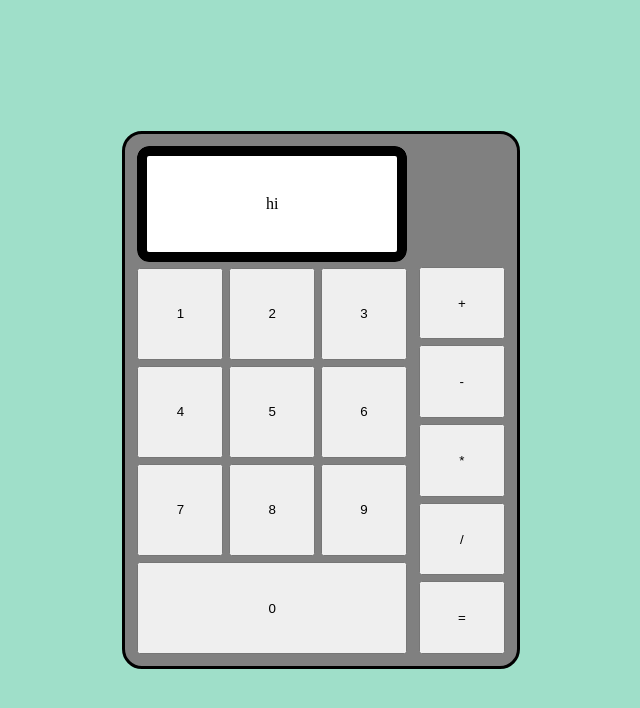
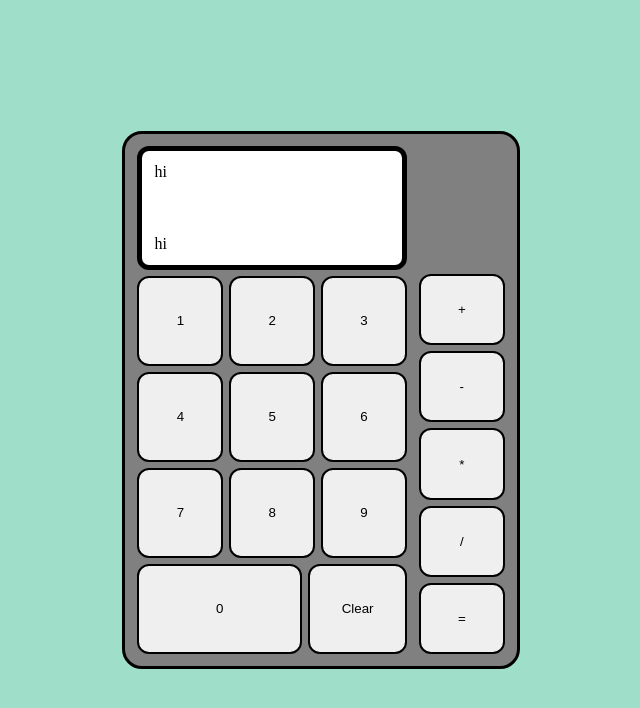
Before and after one commit to tony2-5/Calculator, a plain HTML site: page index.html in a window 1280 px wide. Shown: the whole page, without its empty margins (319-959 px from the left). Drawn offline with Linux system fonts and the light colour scheme.

Commit message:
Completed layout and styling

```diff
--- a/index.html
+++ b/index.html
@@ -10,7 +10,10 @@
             <div class="calcHeader">
                 <div class="resultBox">
                     <div>
-                        <p id="result"> hi</p>
+                        hi
+                    </div>
+                    <div id="result">
+                        hi
                     </div>
                 </div>
                 <div class="calcNumbers">
@@ -31,6 +34,7 @@
                     </div>
                     <div>
                         <button type="button">0</button>
+                        <button type="button" id="c">Clear</button>
                     </div>
                 </div>
             </div>
--- a/style.css
+++ b/style.css
@@ -25,20 +25,21 @@ html, body {
 }
 .resultBox {
     display: flex;
+    box-sizing: border-box;
+    border: 5px black solid;
     background-color: white;
+    flex-direction: column;
     border-radius: 12px;
     flex:.3;
 }
 .resultBox div {
     border-radius: 12px;
-    width: 100%;
     display: flex;
-    justify-content: center;
-    align-items: center;
-    border: 10px solid black;
+    flex: 1;
+    padding: 12px;
 }
 #result {
-
+    flex: .3;
 }
 .calcNumbers {
     display: flex;
@@ -55,8 +56,12 @@ html, body {
 }
 .calcNumbers div button{
     flex-grow: 1;
+    border-radius: 12px;
+    border: solid black 2px;
 }
-
+#c {
+    flex-grow: .36;
+}
 .operators {
     display: flex;
     flex-direction: column;
@@ -71,7 +76,10 @@ html, body {
 }
 .opButtons button {
     flex:1;
+    border-radius: 12px;
+    border: solid black 2px;
+
 }
 #spacer{
-    flex-grow:.312;
+    flex-grow:.337;
 }
```
